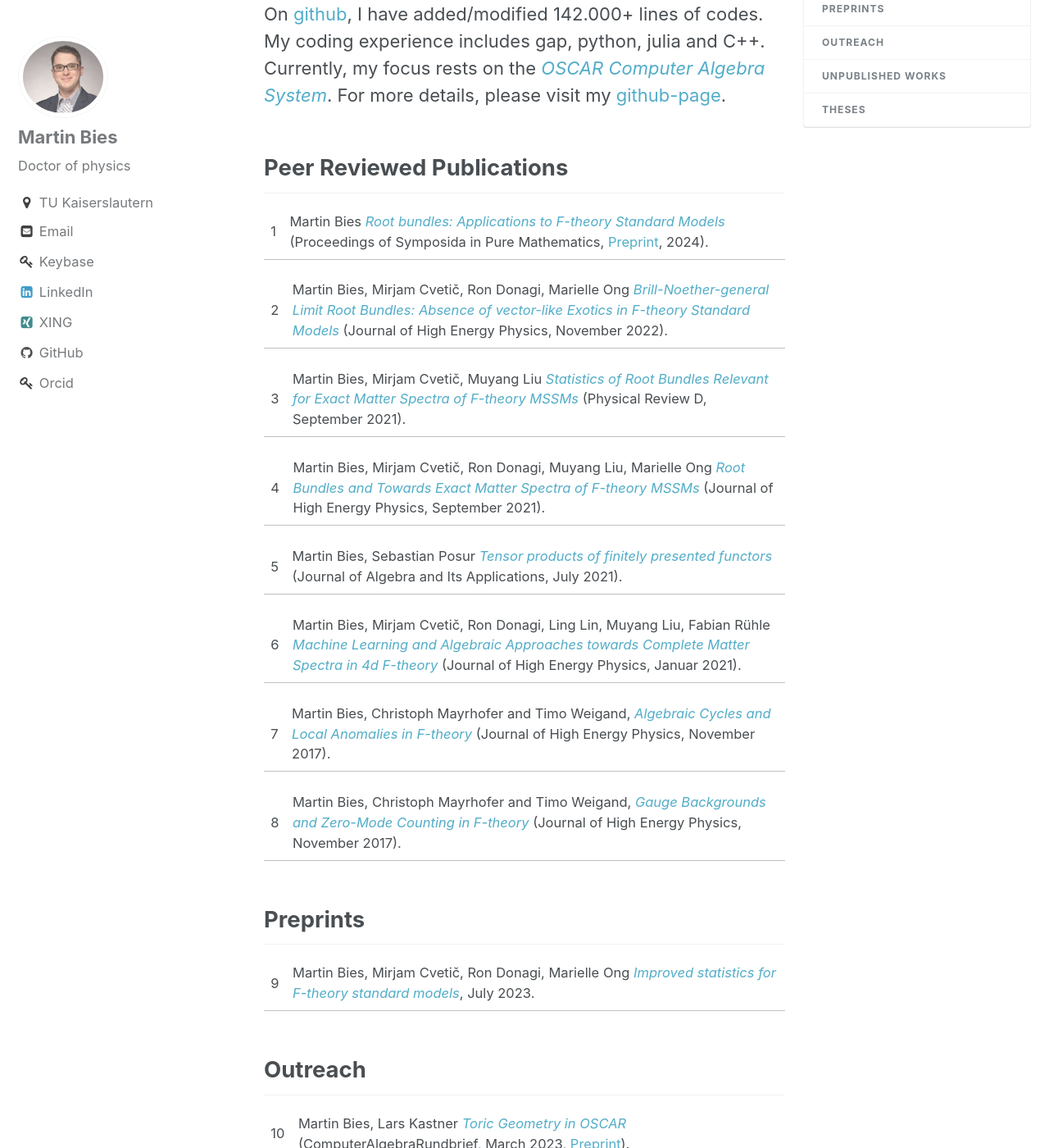
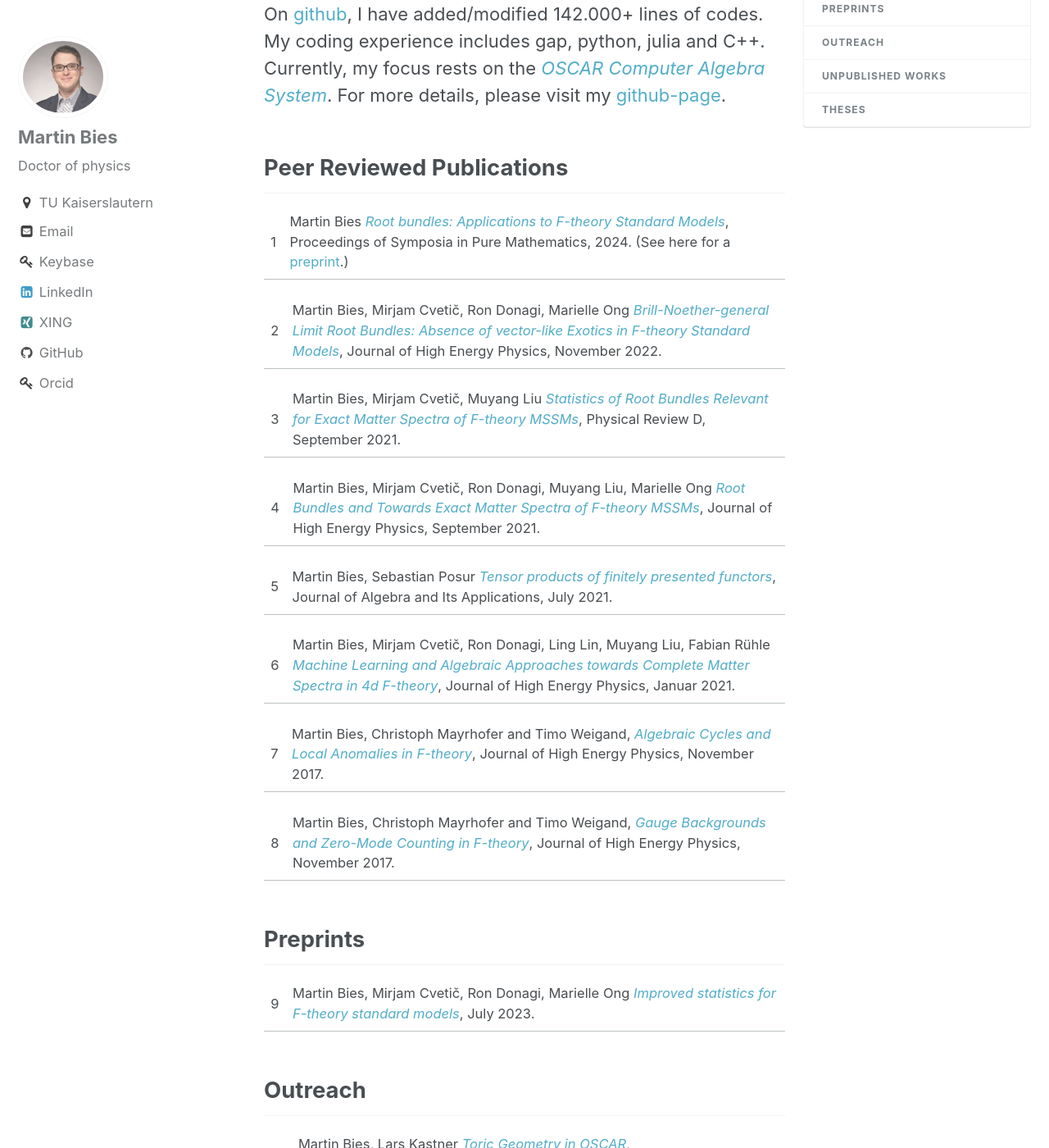
Before and after one commit to MartinBies/MartinBies.github.io, a Jekyll site: the page built from _pages/publications.md, in a window 1280 px wide and 1400 px high, scrolled down 289 px. Shown: the whole window at 82% size. Built offline with Jekyll 4.4.1, drawn with Linux system fonts in a browser that asks for light colours; some of the changed text lies outside the part shown.

Commit message:
Update publications

```diff
--- a/_pages/publications.md
+++ b/_pages/publications.md
@@ -15,21 +15,21 @@ On [github](https://github.com/), I have added/modified 142.000+ lines of codes.
 ## Peer Reviewed Publications
 
 
-1 | Martin Bies [*Root bundles: Applications to F-theory Standard Models*](https://www.ams.org/books/pspum/107/) (Proceedings of Symposida in Pure Mathematics, [Preprint](https://arxiv.org/abs/2303.08144), 2024).
+1 | Martin Bies [*Root bundles: Applications to F-theory Standard Models*](https://www.ams.org/books/pspum/107/), Proceedings of Symposia in Pure Mathematics, 2024. (See here for a [preprint](https://arxiv.org/abs/2303.08144).)
 
-2 | Martin Bies, Mirjam Cvetič, Ron Donagi, Marielle Ong [*Brill-Noether-general Limit Root Bundles: Absence of vector-like Exotics in F-theory Standard Models*](https://link.springer.com/article/10.1007/JHEP11(2022)004) (Journal of High Energy Physics, November 2022).
+2 | Martin Bies, Mirjam Cvetič, Ron Donagi, Marielle Ong [*Brill-Noether-general Limit Root Bundles: Absence of vector-like Exotics in F-theory Standard Models*](https://link.springer.com/article/10.1007/JHEP11(2022)004), Journal of High Energy Physics, November 2022.
 
-3 | Martin Bies, Mirjam Cvetič, Muyang Liu [*Statistics of Root Bundles Relevant for Exact Matter Spectra of F-theory MSSMs*](https://journals.aps.org/prd/abstract/10.1103/PhysRevD.104.L061903) (Physical Review D, September 2021).
+3 | Martin Bies, Mirjam Cvetič, Muyang Liu [*Statistics of Root Bundles Relevant for Exact Matter Spectra of F-theory MSSMs*](https://journals.aps.org/prd/abstract/10.1103/PhysRevD.104.L061903), Physical Review D, September 2021.
 
-4 | Martin Bies, Mirjam Cvetič, Ron Donagi, Muyang Liu, Marielle Ong [*Root Bundles and Towards Exact Matter Spectra of F-theory MSSMs*](https://link.springer.com/article/10.1007%2FJHEP09%282021%29076) (Journal of High Energy Physics, September 2021).
+4 | Martin Bies, Mirjam Cvetič, Ron Donagi, Muyang Liu, Marielle Ong [*Root Bundles and Towards Exact Matter Spectra of F-theory MSSMs*](https://link.springer.com/article/10.1007%2FJHEP09%282021%29076), Journal of High Energy Physics, September 2021.
 
-5 | Martin Bies, Sebastian Posur [*Tensor products of finitely presented functors*](https://www.worldscientific.com/doi/abs/10.1142/S0219498822501869) (Journal of Algebra and Its Applications, July 2021).
+5 | Martin Bies, Sebastian Posur [*Tensor products of finitely presented functors*](https://www.worldscientific.com/doi/abs/10.1142/S0219498822501869), Journal of Algebra and Its Applications, July 2021.
 
-6 | Martin Bies, Mirjam Cvetič, Ron Donagi, Ling Lin, Muyang Liu, Fabian Rühle [*Machine Learning and Algebraic Approaches towards Complete Matter Spectra in 4d F-theory*](https://link.springer.com/article/10.1007%2FJHEP01%282021%29196) (Journal of High Energy Physics, Januar 2021).
+6 | Martin Bies, Mirjam Cvetič, Ron Donagi, Ling Lin, Muyang Liu, Fabian Rühle [*Machine Learning and Algebraic Approaches towards Complete Matter Spectra in 4d F-theory*](https://link.springer.com/article/10.1007%2FJHEP01%282021%29196), Journal of High Energy Physics, Januar 2021.
 
-7 | Martin Bies, Christoph Mayrhofer and Timo Weigand, [*Algebraic Cycles and Local Anomalies in F-theory*](https://link.springer.com/article/10.1007%2FJHEP11%282017%29100) (Journal of High Energy Physics, November 2017).
+7 | Martin Bies, Christoph Mayrhofer and Timo Weigand, [*Algebraic Cycles and Local Anomalies in F-theory*](https://link.springer.com/article/10.1007%2FJHEP11%282017%29100), Journal of High Energy Physics, November 2017.
 
-8 | Martin Bies, Christoph Mayrhofer and Timo Weigand, [*Gauge Backgrounds and Zero-Mode Counting in F-theory*](https://link.springer.com/article/10.1007%2FJHEP11%282017%29081) (Journal of High Energy Physics, November 2017).
+8 | Martin Bies, Christoph Mayrhofer and Timo Weigand, [*Gauge Backgrounds and Zero-Mode Counting in F-theory*](https://link.springer.com/article/10.1007%2FJHEP11%282017%29081), Journal of High Energy Physics, November 2017.
 
 
 
@@ -42,20 +42,20 @@ On [github](https://github.com/), I have added/modified 142.000+ lines of codes.
 
 ## Outreach
 
-10 | Martin Bies, Lars Kastner [*Toric Geometry in OSCAR*](https://fachgruppe-computeralgebra.de/data/CA-Rundbrief/car72.pdf) (ComputerAlgebraRundbrief, March 2023, [Preprint](https://arxiv.org/abs/2303.08110)).
-11 | Martin Bies, Lars Kastner [*Toric Geometry*](https://link.springer.com/book/9783031621260) (Chapter in book *The Computer Algebra System OSCAR: Algorithms and Examples*, August 2024, ISSN 1431-1550).
-12 | Martin Bies, Andrew P. Turner [*F-Theory Applications*](https://link.springer.com/book/9783031621260) (Chapter in book *The Computer Algebra System OSCAR: Algorithms and Examples*, August 2024, ISSN 1431-1550).
+10 | Martin Bies, Lars Kastner [*Toric Geometry in OSCAR*](https://fachgruppe-computeralgebra.de/data/CA-Rundbrief/car72.pdf), ComputerAlgebraRundbrief, March 2023. (See here for a [preprint](https://arxiv.org/abs/2303.08110).)
+11 | Martin Bies, Lars Kastner [*Toric Geometry*](https://link.springer.com/book/9783031621260), chapter in book *The Computer Algebra System OSCAR: Algorithms and Examples*, August 2024, ISSN 1431-1550.
+12 | Martin Bies, Andrew P. Turner [*F-Theory Applications*](https://link.springer.com/book/9783031621260), chapter in book *The Computer Algebra System OSCAR: Algorithms and Examples*, August 2024, ISSN 1431-1550.
 
 
 
 ## Unpublished Works
 
-13 | Martin Bies, Christoph Mayrhofer, Christian Pehle and Timo Weigand, [*Chow groups, Deligne cohomology and massless matter in F-theory*](https://arxiv.org/abs/1402.5144).
+13 | Martin Bies, Christoph Mayrhofer, Christian Pehle and Timo Weigand, [*Chow groups, Deligne cohomology and massless matter in F-theory*](https://arxiv.org/abs/1402.5144), February 2014.
 
 
 
 ## Theses
 
-14 | [*Cohomologies of coherent sheaves and massless spectra in F-theory*](https://archiv.ub.uni-heidelberg.de/volltextserver/24045/), doctoral thesis, Heidelberg university (February 2018).
-15 | [*Cohomologies of holomorphic line bundles in smooth and compact normal toric varieties*](/Master_thesis_MartinBies.pdf), MSc. thesis, Heidelberg university (February 2014), [presentation of results](/Master_thesis_presentation.pdf).
-16 | [*Intersecting D6-brane models onT2×T2×T2/(σ×Ω)andT2×T2×T2/(Z2×Z2×σ×Ω)orientifolds*](/Bachelor_thesis_MartinBies.pdf), BSc. thesis, Heidelberg university (August 2012), [presentation of results](/Bachelor_thesis_presentation.pdf).
+14 | [*Cohomologies of coherent sheaves and massless spectra in F-theory*](https://archiv.ub.uni-heidelberg.de/volltextserver/24045/),doctoral thesis, Heidelberg university, February 2018.
+15 | [*Cohomologies of holomorphic line bundles in smooth and compact normal toric varieties*](/Master_thesis_MartinBies.pdf), MSc. thesis, Heidelberg university, February 2014. (See here for a [presentation of the results](/Master_thesis_presentation.pdf).)
+16 | [*Intersecting D6-brane models onT2×T2×T2/(σ×Ω)andT2×T2×T2/(Z2×Z2×σ×Ω)orientifolds*](/Bachelor_thesis_MartinBies.pdf), BSc. thesis, Heidelberg university, August 2012. (See here for a [presentation of the results](/Bachelor_thesis_presentation.pdf).)
```
